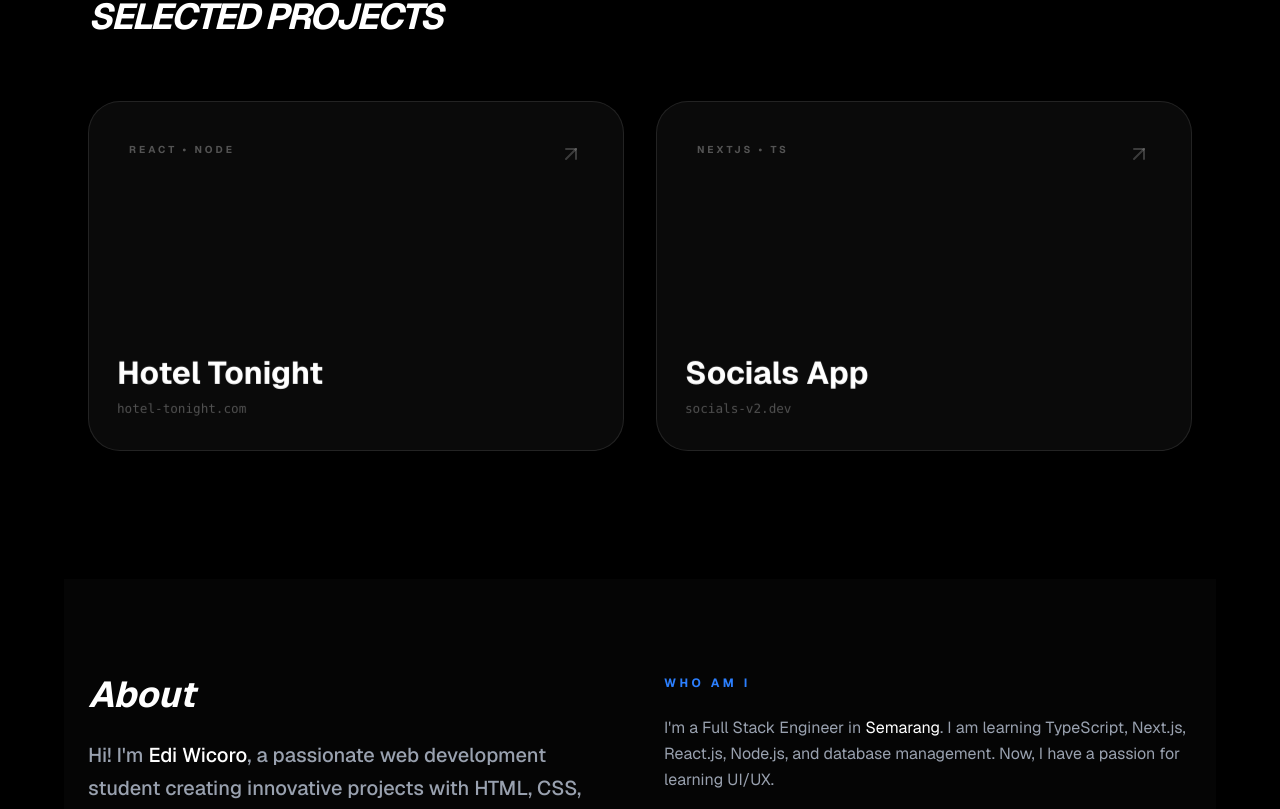
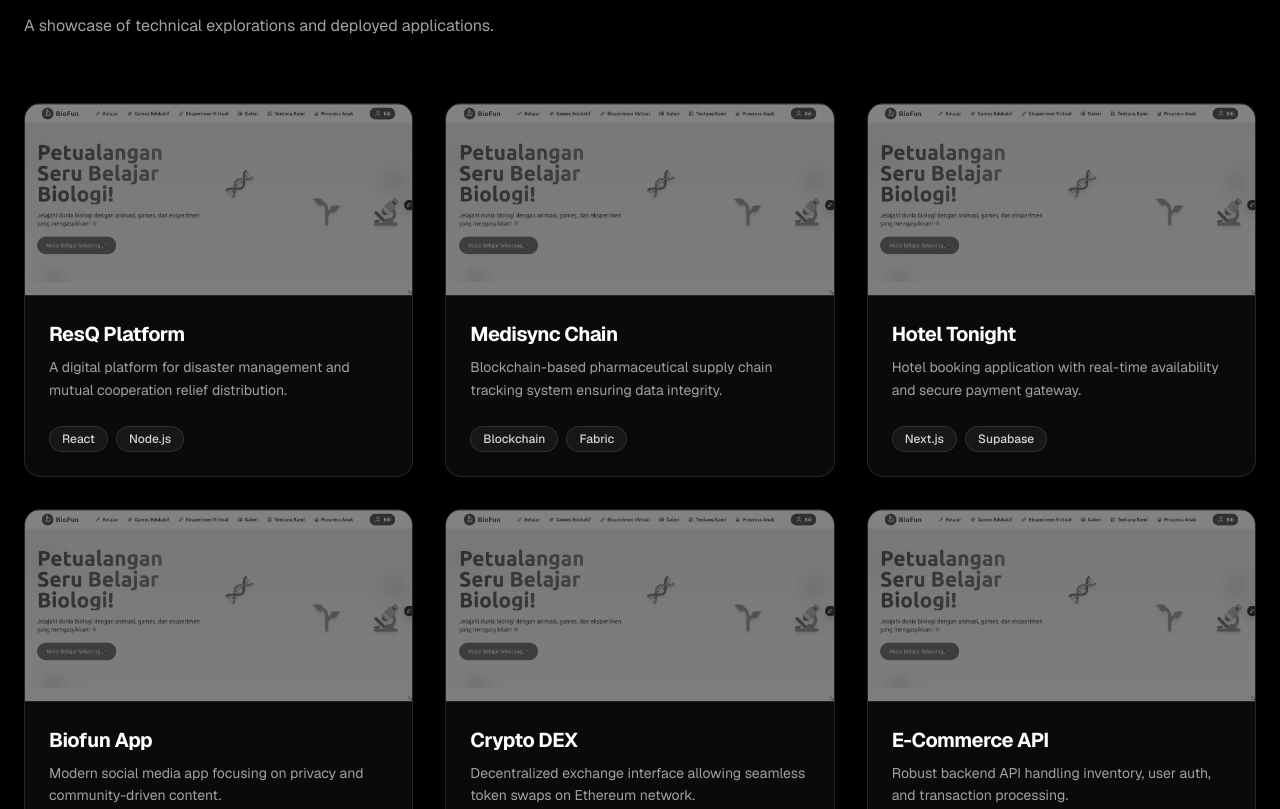
Before and after one commit to Ediw7/portfolio-edi, a Next.js app: page / in a window 1280 px wide. Shown: the part 931-1740 px from the top of the page. Built offline with nearby package versions, Linux system fonts and the light colour scheme.

Commit message:
style: project

```diff
--- a/components/Project.tsx
+++ b/components/Project.tsx
@@ -1,51 +1,139 @@
 "use client";
 import React from "react";
-import { motion, useMotionValue, useSpring, useTransform } from "framer-motion";
+import { motion } from "framer-motion";
 import { ArrowUpRight } from "lucide-react";
+import Image from "next/image";
 
 export default function Projects() {
+  const projects = [
+    {
+      title: "ResQ Platform",
+      tech: ["React", "Node.js"],
+      desc: "A digital platform for disaster management and mutual cooperation relief distribution.",
+      image: "/biofun.png",
+      link: "https://resq.id"
+    },
+    {
+      title: "Medisync Chain",
+      tech: ["Blockchain", "Fabric"],
+      desc: "Blockchain-based pharmaceutical supply chain tracking system ensuring data integrity.",
+      image: "/biofun.png",
+      link: "https://medisync.io"
+    },
+    {
+      title: "Hotel Tonight",
+      tech: ["Next.js", "Supabase"],
+      desc: "Hotel booking application with real-time availability and secure payment gateway.",
+      image: "/biofun.png",
+      link: "https://hoteltonight.com"
+    },
+    {
+      title: "Biofun App",
+      tech: ["Flutter", "Firebase"],
+      desc: "Modern social media app focusing on privacy and community-driven content.",
+      image: "/biofun.png",
+      link: "https://biofun.app"
+    },
+    {
+      title: "Crypto DEX",
+      tech: ["Solidity", "Web3"],
+      desc: "Decentralized exchange interface allowing seamless token swaps on Ethereum network.",
+      image: "/biofun.png",
+      link: "https://dex.finance"
+    },
+    {
+      title: "E-Commerce API",
+      tech: ["MERN", "Redis"],
+      desc: "Robust backend API handling inventory, user auth, and transaction processing.",
+      image: "/biofun.png",
+      link: "https://shop-api.store"
+    },
+  ];
+
   return (
-    <section className="py-32 px-6 max-w-6xl mx-auto bg-black">
-      <h2 className="text-4xl font-bold italic mb-16 tracking-tighter uppercase text-white">Selected Projects</h2>
-      <div className="grid grid-cols-1 md:grid-cols-2 gap-8">
-        <ProjectCard title="Hotel Tonight" tech="REACT • NODE" link="hotel-tonight.com" />
-        <ProjectCard title="Socials App" tech="NEXTJS • TS" link="socials-v2.dev" />
+    <section id="projects" className="py-20 px-4 md:px-6 max-w-7xl mx-auto bg-black">
+
+      {/* HEADER SECTION */}
+      <div className="mb-12 md:mb-16">
+        <h2 className="text-3xl md:text-5xl font-bold text-white mb-4 tracking-tight">Selected Projects</h2>
+        <p className="text-neutral-400 max-w-xl text-sm md:text-base leading-relaxed">
+          A showcase of technical explorations and deployed applications.
+        </p>
       </div>
+
+      {/* GRID LAYOUT */}
+      <div className="grid grid-cols-1 md:grid-cols-2 lg:grid-cols-3 gap-6 md:gap-8">
+        {projects.map((project, i) => (
+          <ProjectCard key={i} {...project} />
+        ))}
+      </div>
+
     </section>
   );
 }
 
-function ProjectCard({ title, tech, link }: any) {
-  const x = useMotionValue(0);
-  const y = useMotionValue(0);
-  const rotateX = useTransform(useSpring(y), [-0.5, 0.5], ["15deg", "-15deg"]);
-  const rotateY = useTransform(useSpring(x), [-0.5, 0.5], ["-15deg", "15deg"]);
+function ProjectCard({ title, tech, desc, image, link }: any) {
+  return (
+    <motion.a
+      href={link}
+      target="_blank"
+      rel="noopener noreferrer"
+      whileHover={{ y: -4 }}
+      className="group flex flex-col w-full bg-[#0a0a0a] border border-white/10 rounded-2xl overflow-hidden hover:border-white/20 transition-all duration-300"
+    >
 
-  return (
-    <div style={{ perspective: "1000px" }}>
-      <motion.div
-        onMouseMove={(e) => {
-          const rect = e.currentTarget.getBoundingClientRect();
-          x.set(e.clientX - rect.left / rect.width - 0.5);
-          y.set(e.clientY - rect.top / rect.height - 0.5);
-        }}
-        onMouseLeave={() => { x.set(0); y.set(0); }}
-        style={{ rotateX, rotateY, transformStyle: "preserve-3d" }}
-        className="relative h-[350px] w-full bg-[#0a0a0a] border border-white/10 rounded-[2rem] p-10 flex flex-col justify-between group cursor-pointer hover:border-white/30 transition-colors"
-      >
-        <div className="flex justify-between items-start">
-          <div className="text-[10px] font-bold tracking-[0.3em] text-white/30 uppercase">{tech}</div>
-          <ArrowUpRight className="text-white/20 group-hover:text-white transition-colors" />
+      {/* BAGIAN GAMBAR */}
+      <div className="relative h-48 w-full bg-neutral-900 overflow-hidden border-b border-white/5">
+        <Image
+          src={image}
+          alt={title}
+          fill
+          // LOGIKA VISUAL BARU:
+          // Mobile (Default): Opacity 100 (Jelas), Grayscale 0 (Berwarna).
+          // Desktop (md:): Opacity 60 (Agak gelap), Grayscale (Hitam putih). Pas hover baru berwarna.
+          className="object-cover transition-all duration-500
+                     opacity-100 grayscale-0
+                     md:opacity-60 md:grayscale
+                     md:group-hover:opacity-100 md:group-hover:grayscale-0
+                     md:group-hover:scale-105"
+        />
+
+        {/* Overlay hitam tipis (hanya di Desktop biar text kebaca kalau gambar terang banget) */}
+        <div className="absolute inset-0 bg-black/10 md:bg-black/20" />
+
+        {/* Icon Panah (Selalu muncul di mobile, transparan di desktop) */}
+        <div className="absolute top-4 right-4 bg-black/50 backdrop-blur-md p-2 rounded-full border border-white/10
+                        opacity-100 md:opacity-0 md:group-hover:opacity-100 transition-opacity duration-300">
+           <ArrowUpRight className="w-4 h-4 text-white" />
         </div>
+      </div>
 
-        <div style={{ transform: "translateZ(50px)" }}>
-          <h3 className="text-3xl font-bold text-white mb-2">{title}</h3>
-          <p className="text-white/30 text-xs font-mono lowercase">{link}</p>
+      {/* BAGIAN KONTEN */}
+      <div className="p-5 md:p-6 flex flex-col flex-grow">
+
+        {/* Title */}
+        <h3 className="text-lg md:text-xl font-bold text-white mb-2 tracking-tight md:group-hover:underline decoration-white/30 underline-offset-4">
+          {title}
+        </h3>
+
+        {/* Description */}
+        <p className="text-sm text-neutral-400 leading-relaxed mb-6 line-clamp-2 md:line-clamp-3">
+          {desc}
+        </p>
+
+        {/* Tech Stack Tags */}
+        <div className="mt-auto flex flex-wrap gap-2">
+          {tech.map((item: string, idx: number) => (
+            <span
+              key={idx}
+              className="px-3 py-1 text-[10px] md:text-xs font-medium text-neutral-300 bg-neutral-900 border border-white/10 rounded-full"
+            >
+              {item}
+            </span>
+          ))}
         </div>
+      </div>
 
-        {/* Garis dekorasi simple di bawah card */}
-        <div className="absolute bottom-0 left-0 h-[2px] bg-white/20 w-0 group-hover:w-full transition-all duration-700" />
-      </motion.div>
-    </div>
+    </motion.a>
   );
 }
```
Also changed, not shown: public/biofun.png (added).
